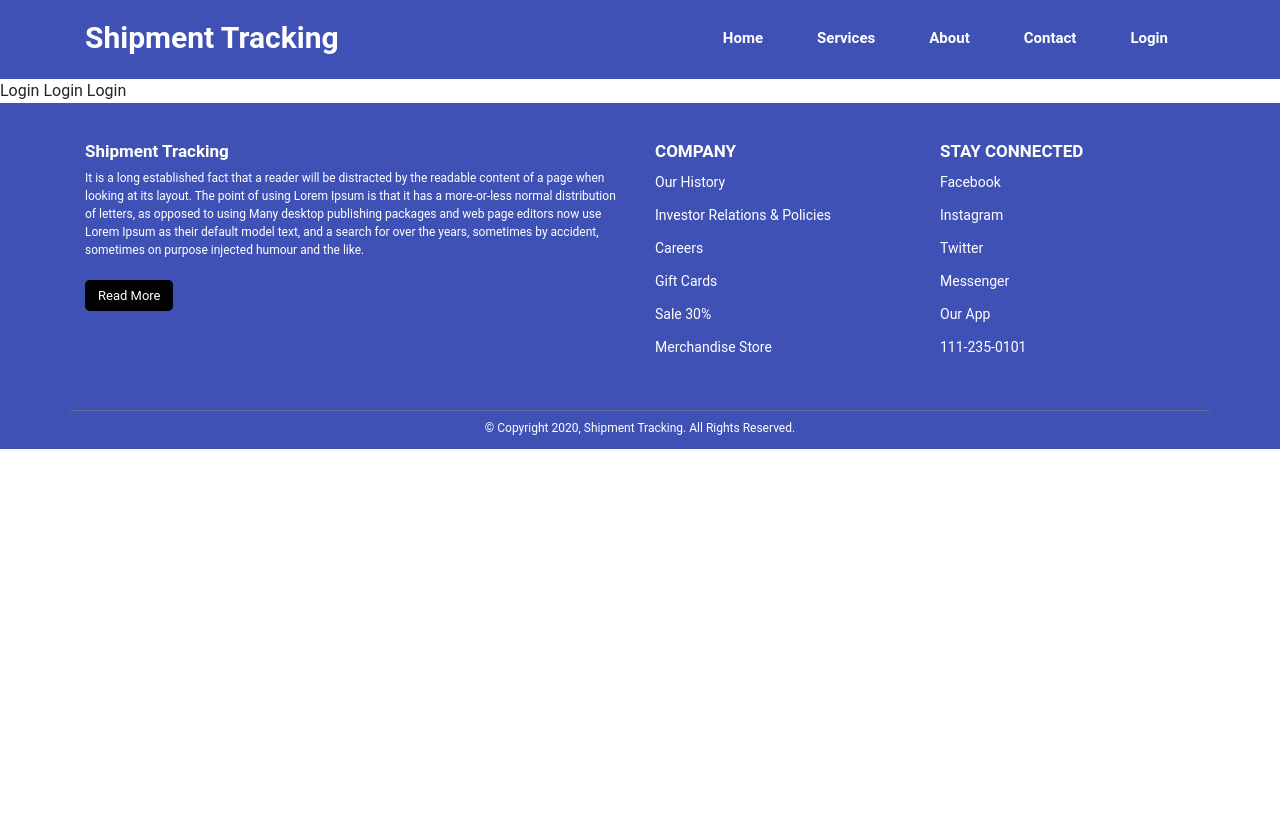
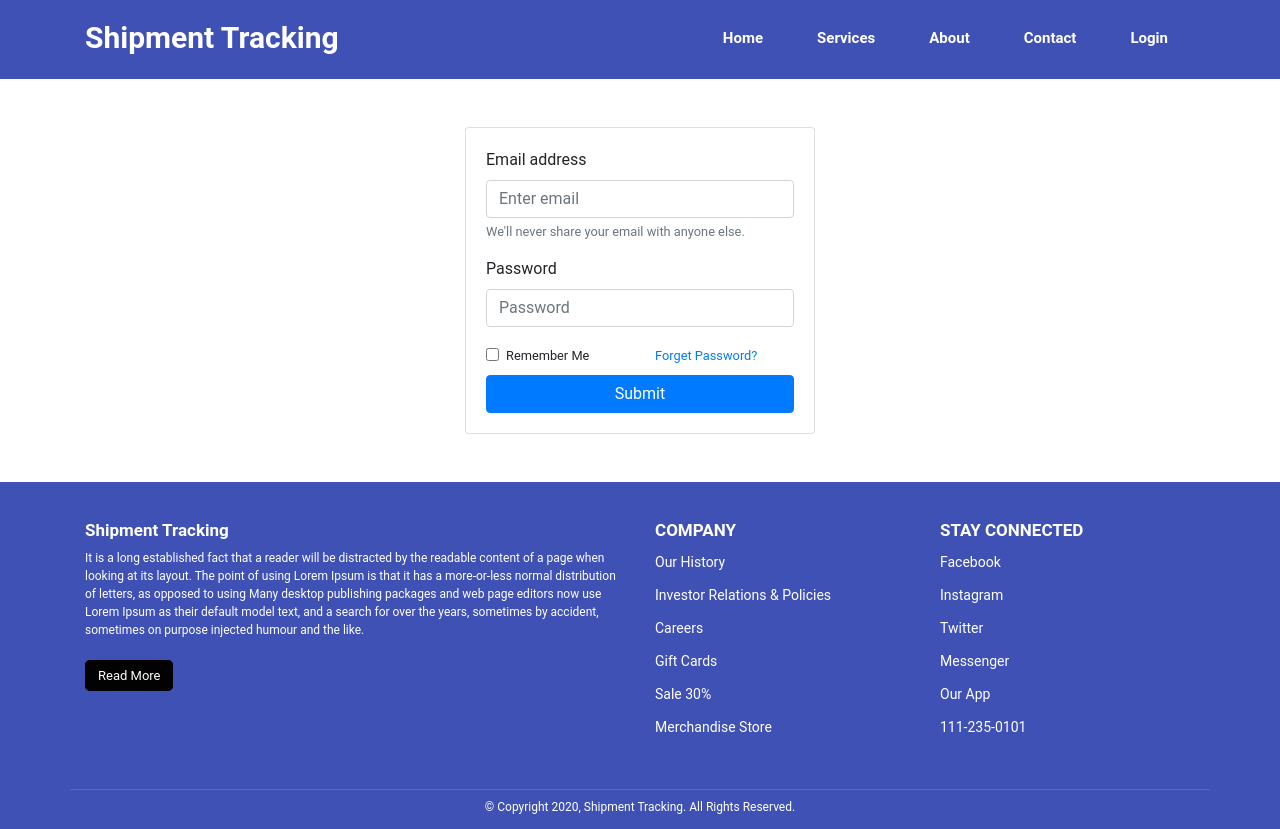
Before and after one commit to muhammadidreesshaikh/shipment-tracking, a React (Create React App) app: page /login in a window 1280 px wide. Before the commit the page ends 800 px from the top, so only its background shows below. Built offline with nearby package versions, Linux system fonts and the light colour scheme.

Commit message:
login page ui done

```diff
--- a/src/components/Login.js
+++ b/src/components/Login.js
@@ -23,7 +23,43 @@ class Login extends React.Component {
     render() {
         return(
             <div>
-                <p>Login Login Login</p>
+                <div className="login-form py-5">
+                    <div className="container">
+                        <div className="row justify-content-center">
+                            <div className="col-md-4">
+                                <div className="card">
+                                    <div className="card-body">
+                                        <form>
+                                            <div class="form-group">
+                                                <label>Email address</label>
+                                                <input type="email" class="form-control" placeholder="Enter email" />
+                                                <small class="form-text text-muted">We'll never share your email with anyone else.</small>
+                                            </div>
+                                            <div class="form-group">
+                                                <label>Password</label>
+                                                <input type="password" class="form-control" placeholder="Password" />
+                                            </div>
+
+                                            <div className="row">
+                                                <div className="col-12 col-md-6">
+                                                    <div class="form-check pb-2">
+                                                        <input type="checkbox" class="form-check-input" />
+                                                        <label class="form-check-label"><small>Remember Me</small></label>
+                                                    </div>
+                                                </div>
+                                                <div className="col-12 col-md-6 float-right">
+                                                    <a href="#"><small>Forget Password?</small></a>
+                                                </div>
+                                            </div>
+
+                                            <button type="submit" class="btn btn-primary w-100">Submit</button>
+                                        </form>
+                                    </div>
+                                </div>
+                            </div>
+                        </div>
+                    </div>
+                </div>
             </div>
         );
     }
```
